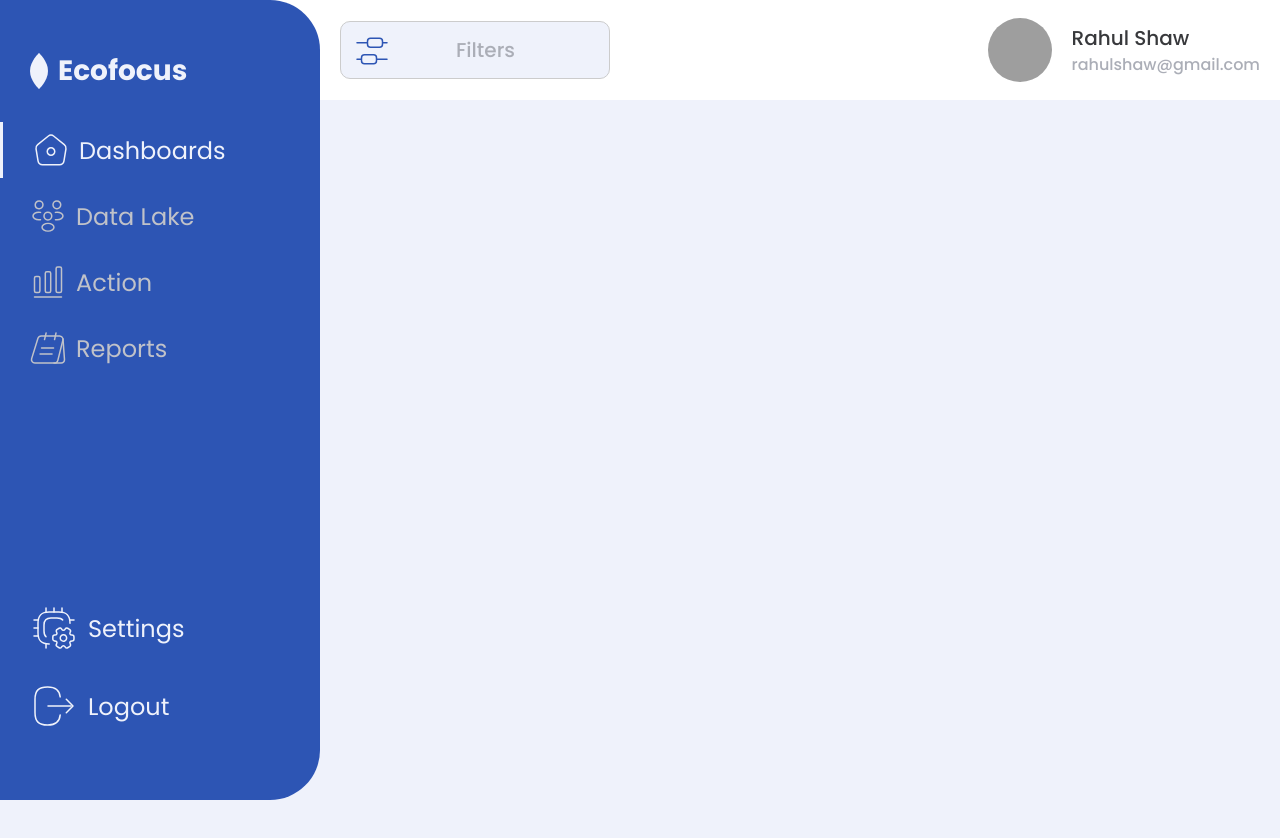
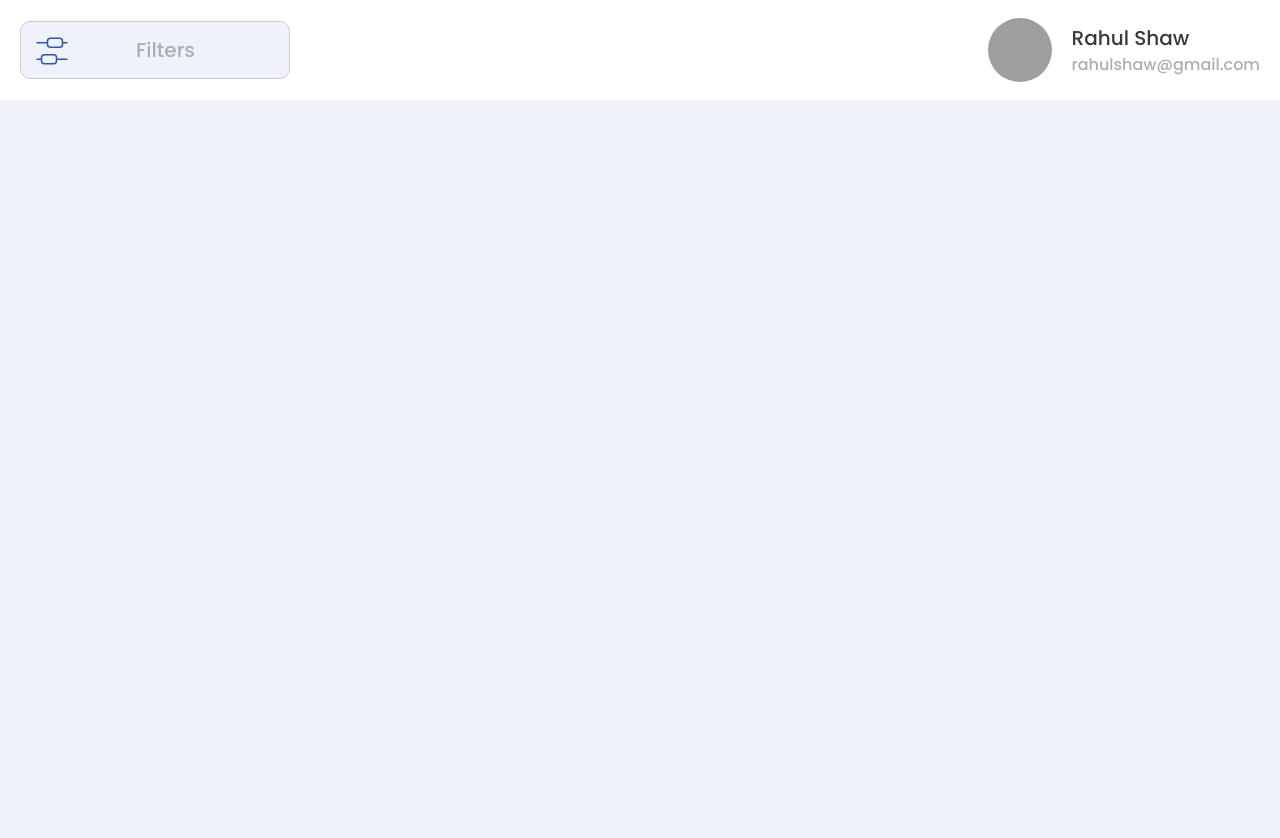
Before and after one commit to prableen14/Business-1-Alchimetis, a React (Create React App) app: page /login in a window 1280 px wide. Shown: the top 838 px of the page. After the commit the page ends 800 px from the top, so only its background shows below. Built offline with nearby package versions, Linux system fonts and the light colour scheme; grey boxes are pictures that could not be loaded.

Commit message:
login page

```diff
--- a/src/App.js
+++ b/src/App.js
@@ -1,17 +1,22 @@
 import "./App.scss";
-import { Dashboard } from "./components/index";
 import { Filter, Profile } from "./atoms/index.js";
 import { SideNav } from "./molecules/index";
 import Router from "./router/router";
 
 const App = (props) => {
-  console.log(props);
   return (
     <div className='App'>
-      <SideNav page='Dashboard' />
+      {window?.location?.pathname !== "/login" && <SideNav page='Dashboard' />}
       <div className='topnav'>
-        <div className='topnav-content'>
-          <Filter /> <Profile />
+        <div
+          className={
+            window?.location?.pathname !== "/login"
+              ? "topnav-content"
+              : "topnav-content-full"
+          }
+        >
+          <Filter />
+          <Profile />
         </div>
       </div>
       <Router />
--- a/src/App.scss
+++ b/src/App.scss
@@ -19,6 +19,13 @@
       justify-content: space-between;
       margin: 0px 20px 0px 340px;
     }
+    .topnav-content-full {
+      display: flex;
+      width: 100%;
+      align-items: center;
+      justify-content: space-between;
+      padding: 0 20px;
+    }
   }
   .Pages {
     position: absolute;
--- a/src/components/Dashboard/style.scss
+++ b/src/components/Dashboard/style.scss
@@ -1,7 +1,6 @@
 @import "../../index.scss";
 .DashBoard {
   padding: 0 0 0 40px;
-}
   .notification {
     display: flex;
     padding: 50px 0;
@@ -25,32 +24,4 @@
       background-color: $white;
     }
   }
-
-.dashboard-banner {
-  display: grid;
-  grid-template-columns: repeat(3, minmax(0, 1fr));
-  margin-bottom: 40px;
-
-  &_background {
-    background-color: $white;
-    width: 100%;
-    height: 100px;
-    position: absolute;
-    top: 0;
-    left: 0;
-    z-index: -1;
 }
-
-  &_filter {
-    grid-column: 1;
-    display: flex;
-    align-items: center;
-    // padding: 20px;
-  }
-
-  &_profile {
-    grid-column-start: 3;
-    display: flex;
-    align-items: center;
-  }
-}
--- /dev/null
+++ b/src/components/Login/login.js
@@ -0,0 +1,8 @@
+import React from "react";
+import "./style.scss";
+
+const Login = (props) => {
+  return <div className='Login-Page'>login</div>;
+};
+
+export default Login;
--- /dev/null
+++ b/src/components/Login/style.scss
@@ -0,0 +1,2 @@
+.Login-Page {
+}
--- a/src/router/router.js
+++ b/src/router/router.js
@@ -4,13 +4,18 @@ import "../App.scss";
 import { createBrowserHistory } from "history";
 
 const Dashboard = lazy(() => import("../components/Dashboard/dashboard.js"));
+const Login = lazy(() => import("../components/Login/login.js"));
 
 class RouterClass extends Component {
   render() {
     const history = createBrowserHistory();
-
+    console.log(history?.location);
     return (
-      <div className='Pages'>
+      <div
+        className={
+          history?.location?.pathname === "/login" ? "LoginPage" : "Pages"
+        }
+      >
         <Suspense fallback={<div>Loading</div>}>
           <Routes>
             <Route
@@ -18,6 +23,7 @@ class RouterClass extends Component {
               path='/dashboard'
               element={<Dashboard history={history} />}
             />
+            <Route exact path='/login' element={<Login history={history} />} />
           </Routes>
         </Suspense>
       </div>
```
Also changed, not shown: src/components/Dashboard/dashboard.js (+0 -9 lines). Lines whose indentation alone changed are shown as unchanged.
